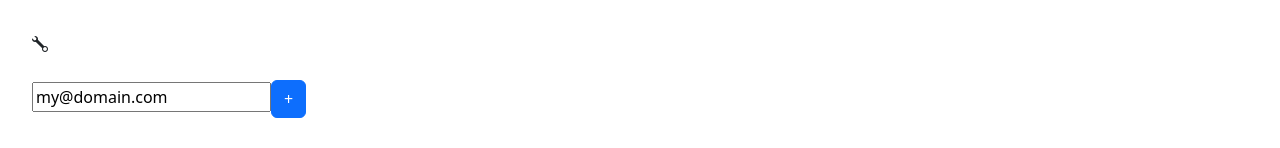
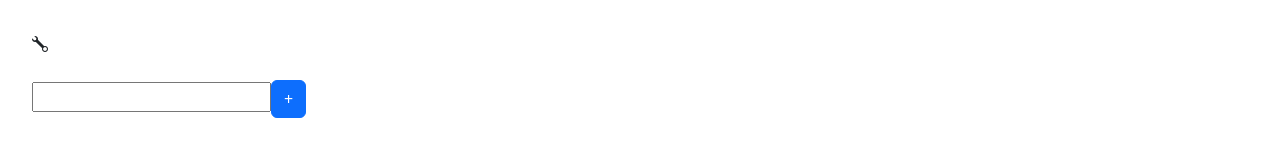
Before and after one commit to marcbudde/todo-app, an Angular app: page / in a window 1280 px wide. Shown: the top 148 px of the page. Built offline with nearby package versions, Linux system fonts and the light colour scheme.

Commit message:
implemented add function for new task

```diff
--- a/src/app/create-task/create-task.component.html
+++ b/src/app/create-task/create-task.component.html
@@ -1,2 +1,2 @@
 <input type="text" [(ngModel)]="taskName" (keyup.enter)="onKeyUp()" />
-<button class="btn btn-primary" [class.active]="isSaveActive">+</button>
+<button class="btn btn-primary" [class.active]="isSaveActive" (click)="addTask()">+</button>
--- a/src/app/create-task/create-task.component.ts
+++ b/src/app/create-task/create-task.component.ts
@@ -1,4 +1,5 @@
 import { Component } from '@angular/core';
+import { TaskService } from '../task.service';
 
 @Component({
   selector: 'app-create-task',
@@ -6,10 +7,16 @@ import { Component } from '@angular/core';
   styleUrls: ['./create-task.component.css']
 })
 export class CreateTaskComponent {
-  taskName = 'my@domain.com';
+  taskName = '';
   isSaveActive = false;
+
+  constructor(private taskService: TaskService) {}
 
   onKeyUp() {
     console.log('Task Name eingegeben: ' + this.taskName)
   }
+
+  addTask() {
+    this.taskService.addTask(this.taskName);
+  }
 }
--- a/src/app/task.service.ts
+++ b/src/app/task.service.ts
@@ -18,4 +18,8 @@ export class TaskService {
     task.completed = !task.completed;
     console.log('Zu speichernder Zustand:', task);
   }
+
+  addTask(taskName: string) {
+    this.tasks.push({ name: taskName, completed: false });
+  }
 }
```
